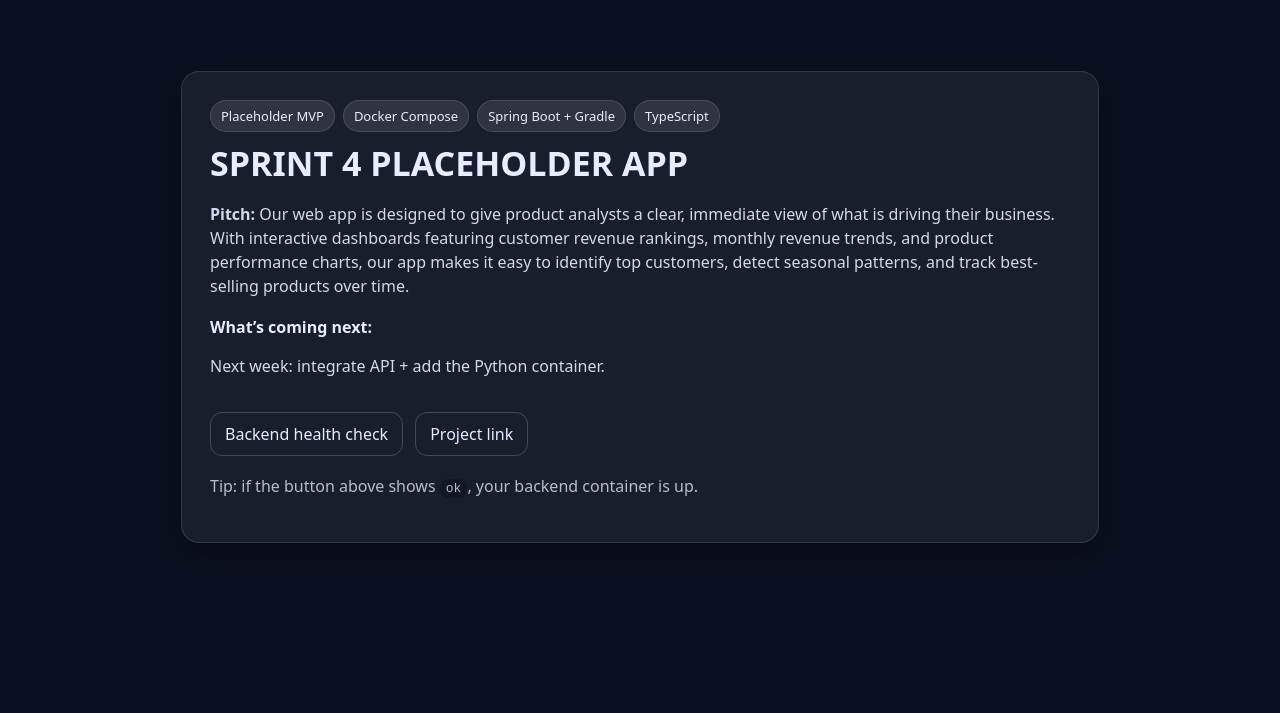
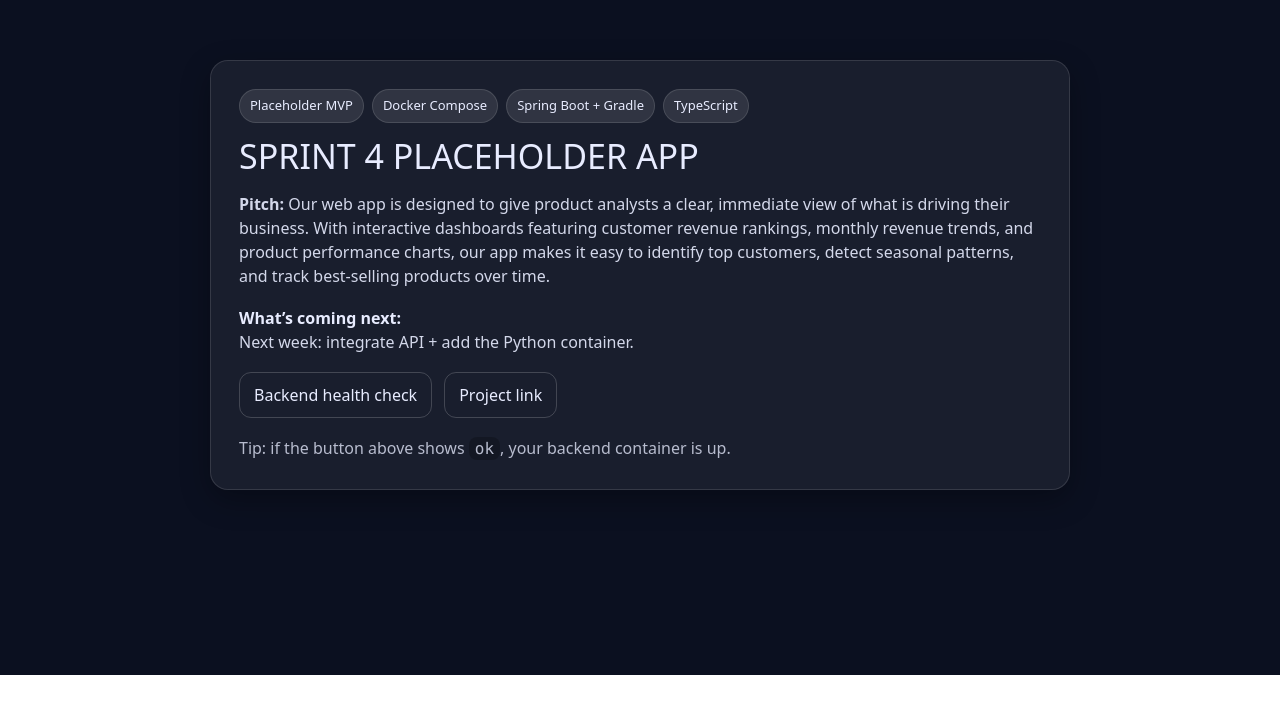
Before and after one commit to iamTMW/ecommerce-analytics-platform, a React (Create React App) app in the folder frontend/: page / in a window 1280 px wide. Shown: the part 125-838 px from the top of the page. After the commit the page ends 800 px from the top, so only its background shows below. Built offline with nearby package versions, Linux system fonts and the light colour scheme.

Commit message:
tailwind css config

```diff
--- a/frontend/package.json
+++ b/frontend/package.json
@@ -39,6 +39,7 @@
     "@types/react-dom": "^17.0.5",
     "eslint": "^8.57.1",
     "react-scripts": "^5.0.1",
+    "tailwindcss": "^3.4.19",
     "typescript": "^4.3.2"
   },
   "dependencies": {
--- a/frontend/src/index.css
+++ b/frontend/src/index.css
@@ -1,3 +1,7 @@
+@tailwind base;
+@tailwind components;
+@tailwind utilities;
+
 body {
   font-family: system-ui, -apple-system, Segoe UI, Roboto, Arial, sans-serif;
   margin: 0;
--- /dev/null
+++ b/frontend/tailwind.config.js
@@ -0,0 +1,10 @@
+/** @type {import('tailwindcss').Config} */
+module.exports = {
+  content: [
+    "./src/**/*.{js,jsx,ts,tsx}",
+  ],
+  theme: {
+    extend: {},
+  },
+  plugins: [],
+}
```
Also changed, not shown: 1 other file (tests, documents, lock files or other folders).
